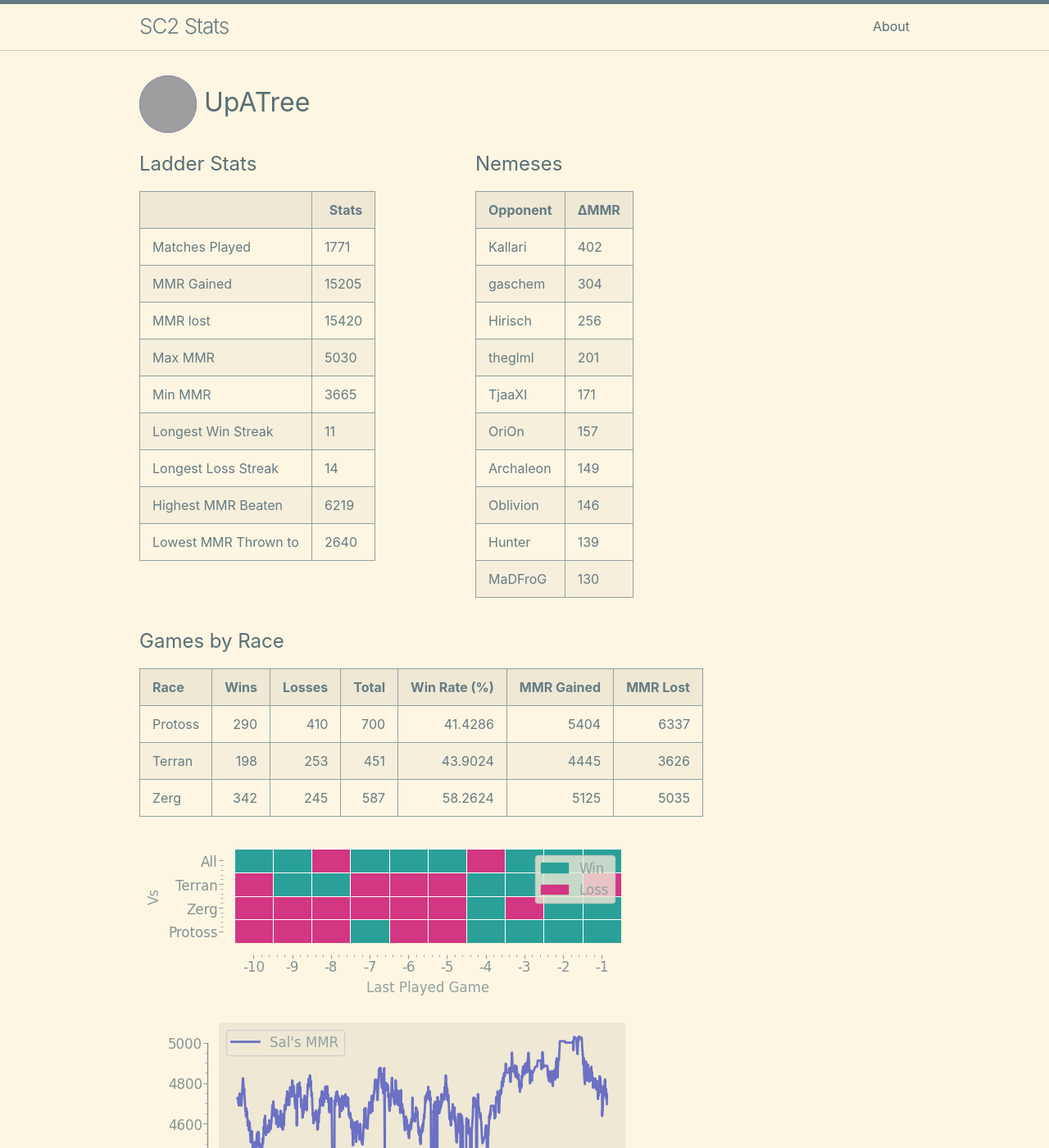
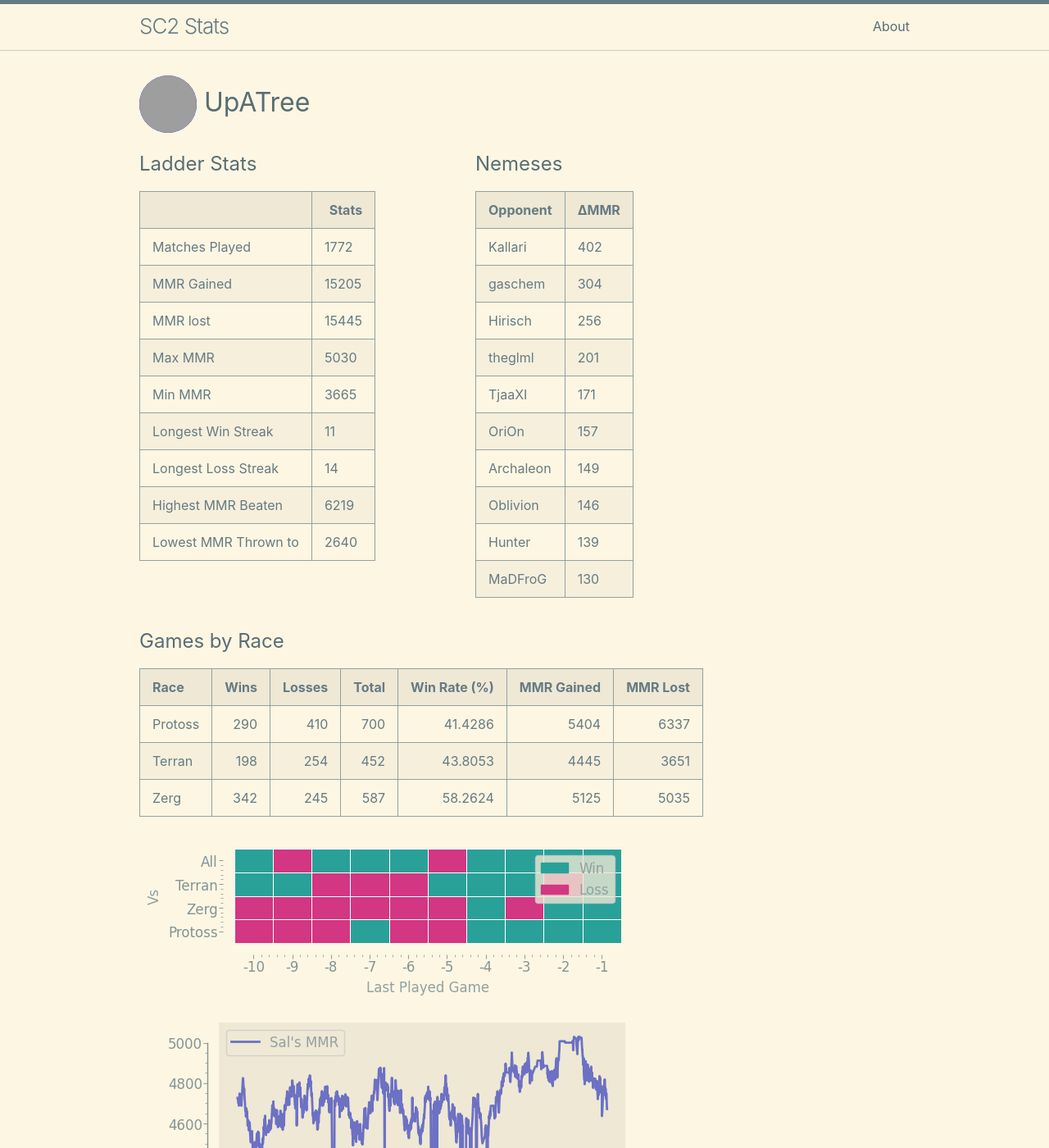
Before and after one commit to kylermurphy/UpATree, a Jekyll site: the page built from docs/index.md, in a window 1280 px wide and 1400 px high. Shown: the whole window at 82% size. Built offline with Jekyll 4.4.1, drawn with Linux system fonts in a browser that asks for light colours; grey boxes are pictures that could not be loaded.

Commit message:
running on push

```diff
--- a/docs/index.md
+++ b/docs/index.md
@@ -18,7 +18,7 @@ layout: home
   <tbody>
     <tr>
       <td>Matches Played</td>
-      <td>1771</td>
+      <td>1772</td>
     </tr>
     <tr>
       <td>MMR Gained</td>
@@ -26,7 +26,7 @@ layout: home
     </tr>
     <tr>
       <td>MMR lost</td>
-      <td>15420</td>
+      <td>15445</td>
     </tr>
     <tr>
       <td>Max MMR</td>
@@ -115,7 +115,7 @@ layout: home
 | Race    |   Wins |   Losses |   Total |   Win Rate (%) |   MMR Gained |   MMR Lost |
 |:--------|-------:|---------:|--------:|---------------:|-------------:|-----------:|
 | Protoss |    290 |      410 |     700 |        41.4286 |         5404 |       6337 |
-| Terran  |    198 |      253 |     451 |        43.9024 |         4445 |       3626 |
+| Terran  |    198 |      254 |     452 |        43.8053 |         4445 |       3651 |
 | Zerg    |    342 |      245 |     587 |        58.2624 |         5125 |       5035 |
 
 ![Games by Race](./assets/gm_hist.png)
--- a/log.txt
+++ b/log.txt
@@ -836,3 +836,4 @@ Writing a log file 2025-04-04 17:49:40.
 Writing a log file 2025-04-04 18:31:26.
 Writing a log file 2025-04-04 18:51:31.
 Writing a log file 2025-04-04 19:19:09.
+Writing a log file 2025-04-04 19:32:00.
```
Also changed, not shown: docs/assets/MMR.png, docs/assets/daily.png, docs/assets/gm_hist.png, docs/assets/r_wrt.png, 1 other file.
